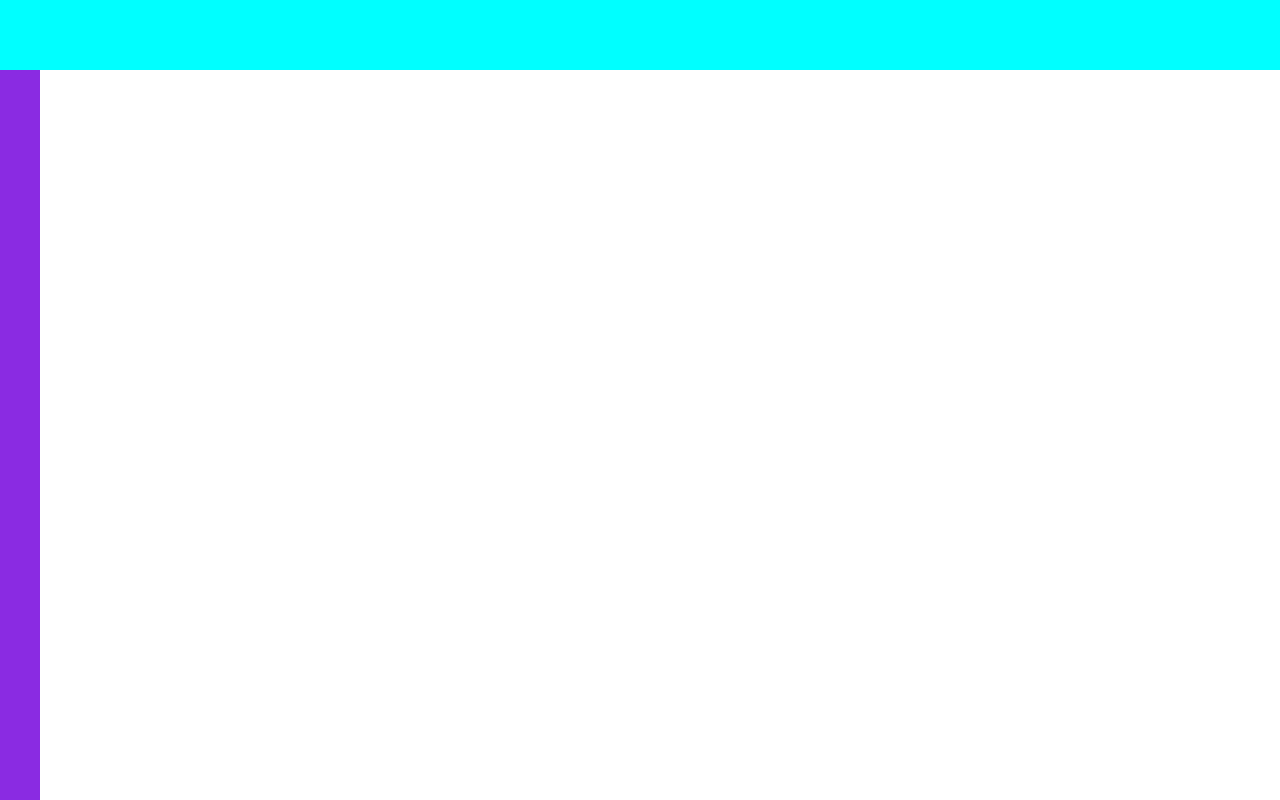
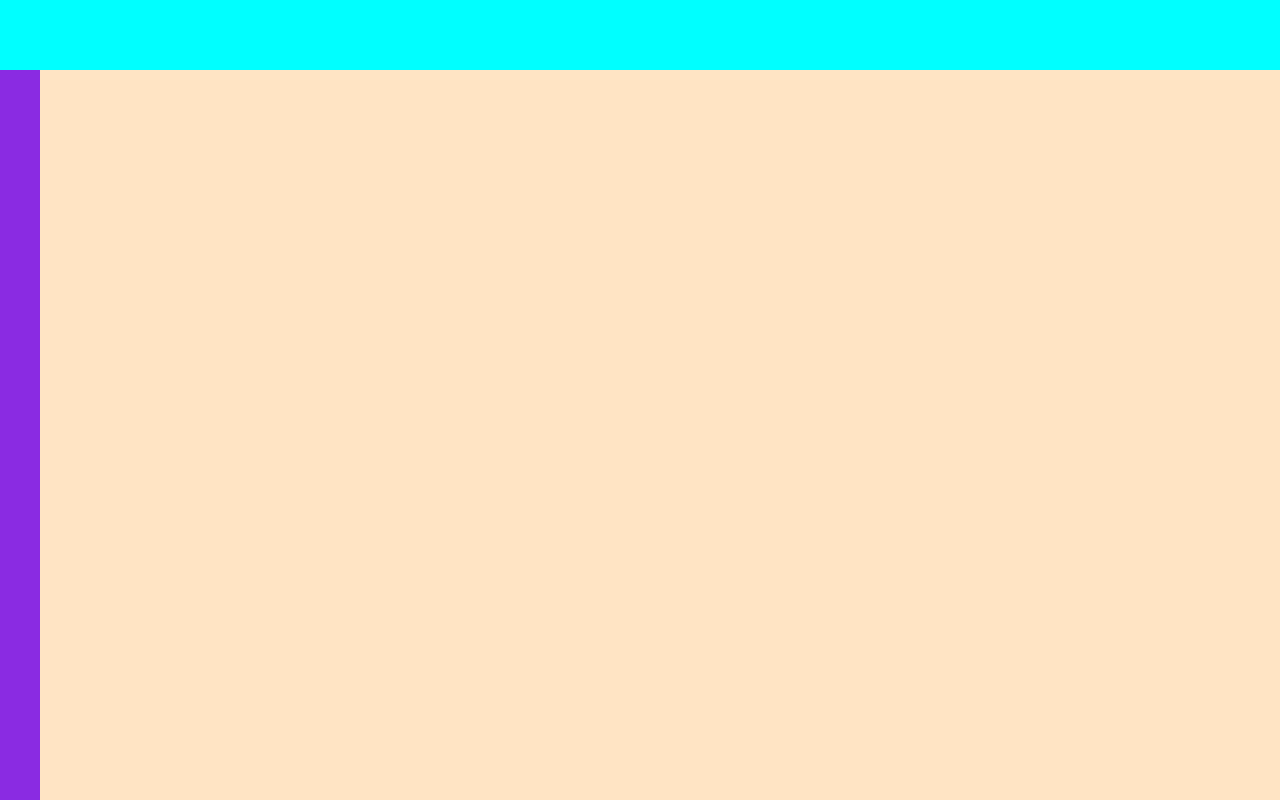
Before and after one commit to Seme87/html-css-bootstrap-dashboard, a plain HTML site: page index.html in a window 1280 px wide. Drawn offline with nearby package versions, Linux system fonts and the light colour scheme.

Commit message:
aggiunge core in style css

```diff
--- a/css/style.css
+++ b/css/style.css
@@ -1,3 +1,8 @@
+/*------------------
+        CORE
+-------------------*/
+
+
 body{
     height: 100vh;
 }
@@ -10,11 +15,23 @@ header{
 
 
 .ms-page-container{
-    height: calc(100% - 70px);
+    height: calc(100vh - 70px);
     display: flex;
+    background-color: lightgrey;
 }
 
 aside{
     padding: 20px;
     background-color: blueviolet;
+    flex-shrink: 0;
 }
+
+main{
+    background-color: bisque;
+    flex-grow: 1;
+    overflow-y: auto;
+}
+
+/*------------------
+        CORE
+-------------------*/
```
